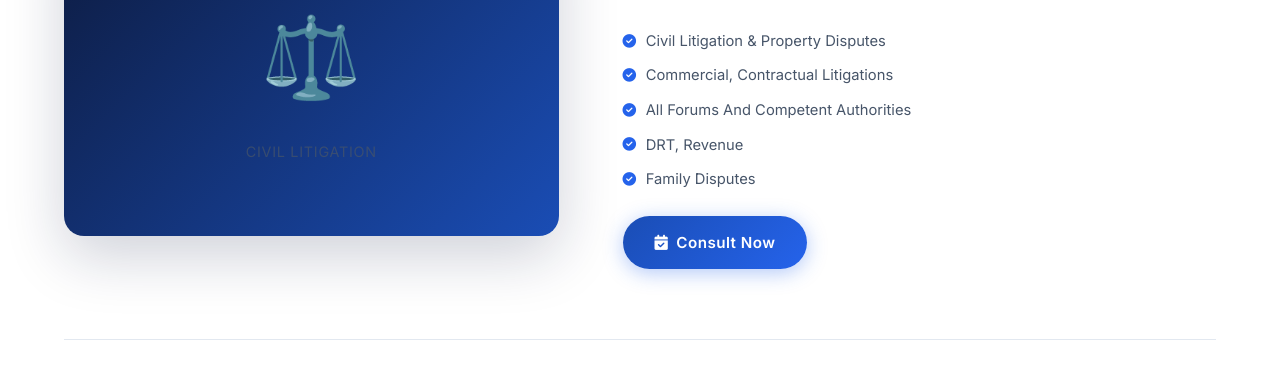
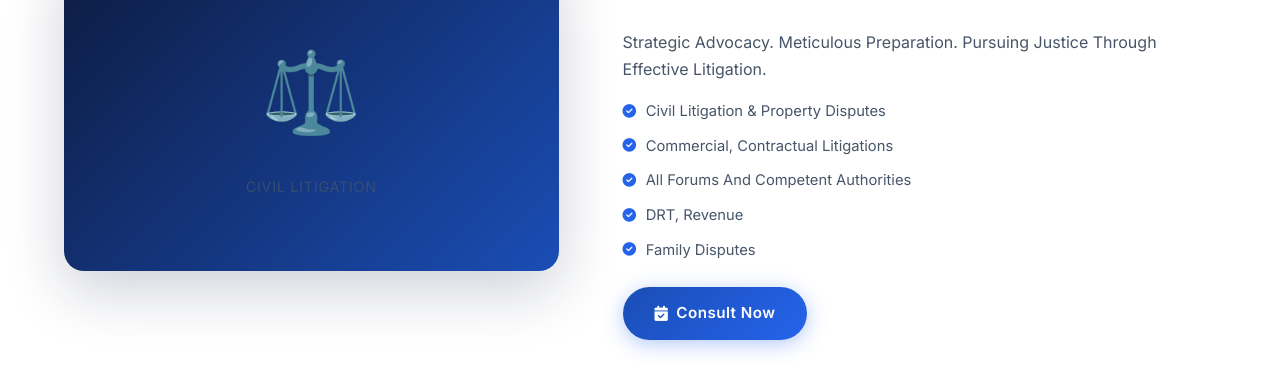
Before and after one commit to vrhlegal/vrhlegal.github.io, a plain HTML site: page practice.html in a window 1280 px wide. Shown: the part 722-1100 px from the top of the page. Drawn offline with nearby package versions, Linux system fonts and the light colour scheme.

Commit message:
Add files via upload

```diff
--- a/practice.html
+++ b/practice.html
@@ -153,8 +153,8 @@
           <span class="section-label"><i class="fas fa-gavel"></i>&nbsp; Civil Litigation</span>
           <h2>Civil Litigation</h2>
           <div class="divider divider-left"></div>
-          <!-- <p>Strategic Advocacy. Meticulous Preparation. Pursuing Justice Through Effective Litigation.</p>
-          <div class="tags"><span class="tag">Property Disputes</span><span class="tag">Contractual Claims</span><span
+          <p>Strategic Advocacy. Meticulous Preparation. Pursuing Justice Through Effective Litigation.</p>
+          <!-- <div class="tags"><span class="tag">Property Disputes</span><span class="tag">Contractual Claims</span><span
               class="tag">Tort Law</span><span class="tag">Consumer Rights</span><span class="tag">Injunctions</span>
           </div> -->
           <ul>
```
